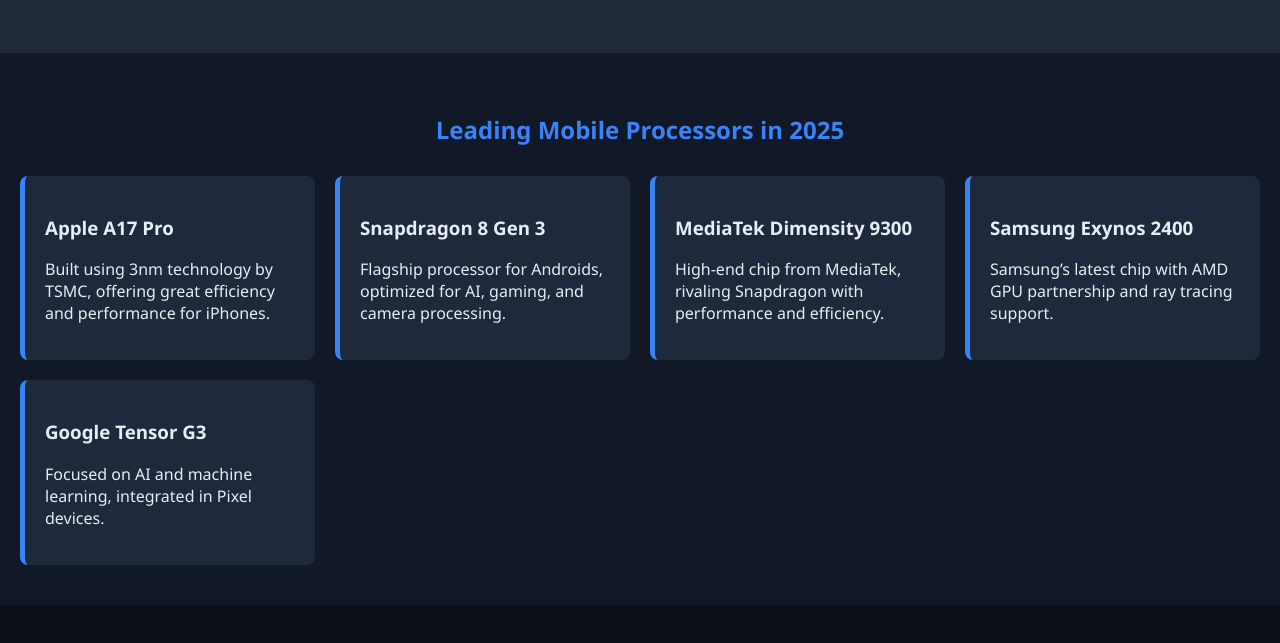
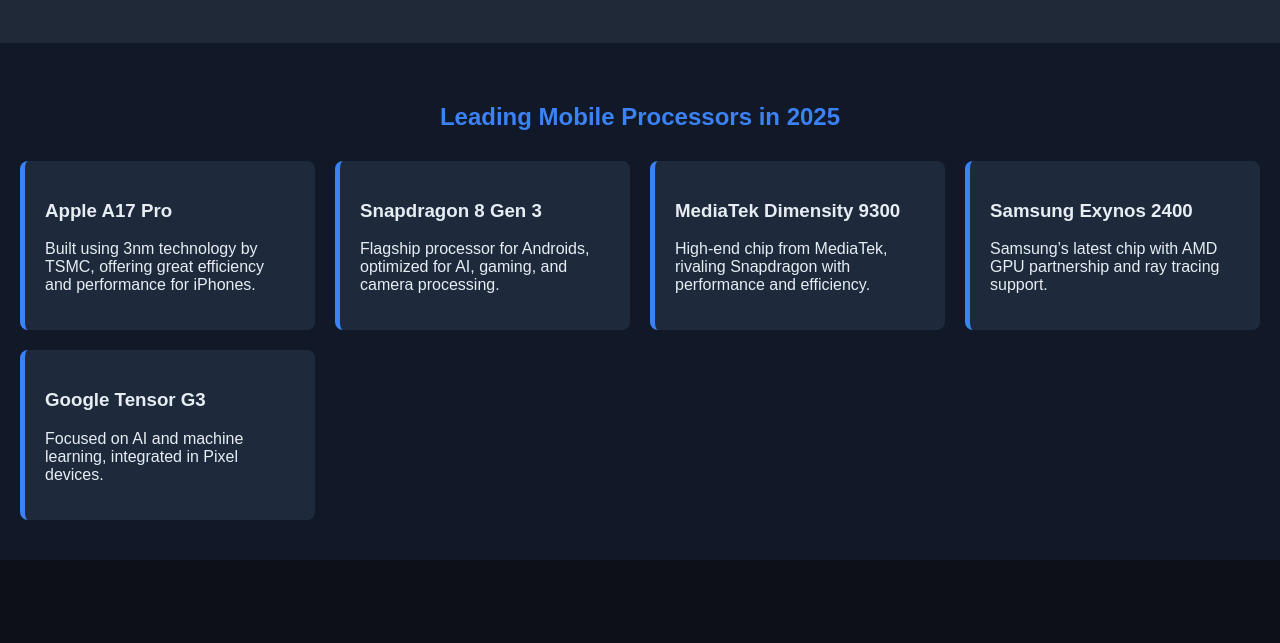
Before and after one commit to arthursostenes/Mobile-Processors, a plain HTML site: page index.html in a window 1280 px wide. Shown: the part 151-794 px from the top of the page. Drawn offline with Linux system fonts and the light colour scheme.

Commit message:
Update style.css

```diff
--- a/style.css
+++ b/style.css
@@ -1,6 +1,6 @@
 body {
   margin: 0;
-  font-family: 'Segoe UI', Tahoma, Geneva, Verdana, sans-serif;
+  font-family: Arial, sans-serif;
   background-color: #0d1117;
   color: #e6edf3;
 }
@@ -34,11 +34,6 @@ header {
   padding: 20px;
   border-left: 5px solid #3b82f6;
   border-radius: 8px;
-  transition: transform 0.3s;
-}
-
-.card:hover {
-  transform: translateY(-5px);
 }
 
 .quiz-section {
```
